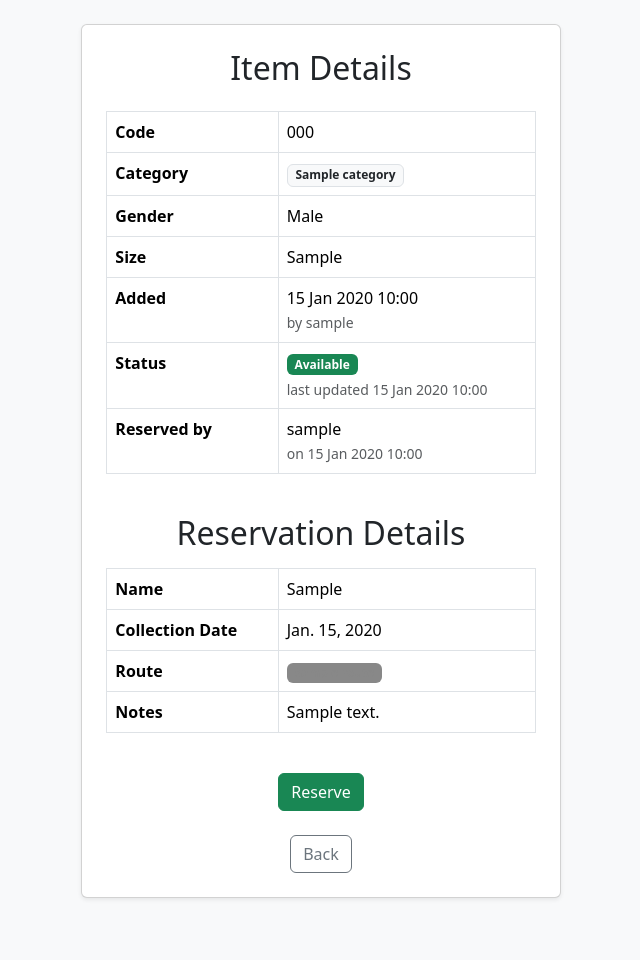
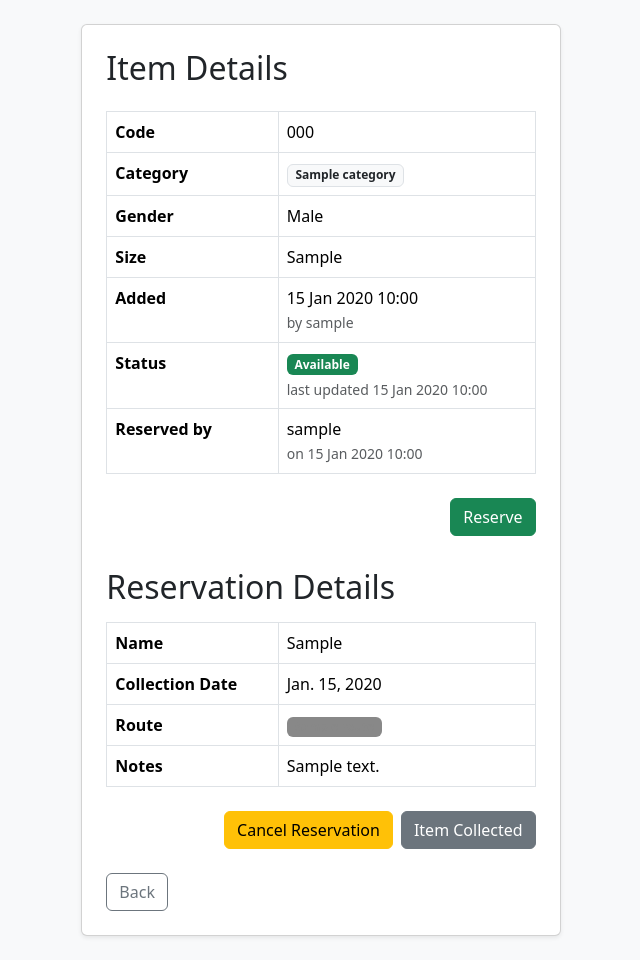
Before and after one commit to jtvandijk/uos-inventorymanager, a Django app: page /inventory/item/1/ in a window 1280 px wide. Shown: the whole page, without its empty margins (319-959 px from the left). Before the commit the page ends 899 px from the top, so only its background shows below. Run offline with Django 5.2, Linux system fonts and the light colour scheme; a user stored in the database is signed in; tables that the repository leaves empty hold one stand-in row (values such as "Sample post").

Commit message:
update buttons, improve UX on cancel reservation based on user permission

```diff
--- a/inventory/templates/inventory/view_item.html
+++ b/inventory/templates/inventory/view_item.html
@@ -18,8 +18,16 @@
 
             <div class="card shadow-sm p-4">
 
-                <!-- Title -->
-                <h2 class="text-center mb-4">Item Details</h2>
+                <!-- Title + Edit -->
+                <div class="d-flex justify-content-between align-items-center mb-4">
+                    <h2 class="mb-0">Item Details</h2>
+                    {% if is_admin %}
+                    <a href="{% url 'edit_item' item.id %}?next={{ next }}"
+                       class="btn btn-outline-secondary btn-sm">
+                        Edit
+                    </a>
+                    {% endif %}
+                </div>
 
                 <!-- Main Info -->
                 <table class="table table-bordered mb-3">
@@ -110,10 +118,34 @@
 
                 </table>
 
+                <!-- Item-level actions -->
+                {% if item.status == "available" %}
+                <div class="d-flex justify-content-end mt-2 mb-2">
+                    <a href="{% url 'reserve_item' item.id %}?next={{ next }}"
+                       class="btn btn-success">
+                        Reserve
+                    </a>
+                </div>
+                {% elif item.status == "reserved" and is_admin %}
+                <div class="d-flex justify-content-end mt-2 mb-2">
+                    <a href="{% url 'pack_item' item.id %}?next={{ next }}"
+                       class="btn btn-primary">
+                        Mark as Packed
+                    </a>
+                </div>
+                {% elif item.status == "packed" and is_admin %}
+                <div class="d-flex justify-content-end mt-2 mb-2">
+                    <a href="{% url 'pack_item' item.id %}?next={{ next }}"
+                       class="btn btn-outline-primary">
+                        Mark as Unpacked
+                    </a>
+                </div>
+                {% endif %}
+
 
                 <!-- Reservation Details -->
                 {% if reservation %}
-                <h2 class="text-center mt-4 mb-3">Reservation Details</h2>
+                <h2 class="mt-4 mb-3">Reservation Details</h2>
 
                 <table class="table table-bordered">
                     <colgroup>
@@ -149,58 +181,36 @@
                         <td>{{ reservation.notes|default:"-" }}</td>
                     </tr>
                 </table>
+
+                <!-- Reservation-level actions -->
+                <div class="d-flex justify-content-end gap-2 mt-2">
+                    {% if is_admin or reservation.reserved_by == request.user %}
+                    <button class="btn btn-warning"
+                            data-bs-toggle="modal"
+                            data-bs-target="#cancelModal">
+                        Cancel Reservation
+                    </button>
+                    {% endif %}
+                    <a href="{% url 'collect_item' item.id %}?next={{ next }}"
+                       class="btn btn-secondary">
+                        Item Collected
+                    </a>
+                </div>
                 {% endif %}
 
 
-                <!-- Actions -->
-                <div class="d-flex justify-content-center gap-2 mt-4 flex-wrap">
-
-                    {% if item.status == "available" %}
-                        <a href="{% url 'reserve_item' item.id %}?next={{ next }}"
-                           class="btn btn-success">
-                            Reserve
-                        </a>
-                    {% endif %}
-
-                    {% if item.status == "reserved" %}
-                        <a href="{% url 'pack_item' item.id %}?next={{ next }}"
-                           class="btn btn-outline-primary">
-                            Mark as Packed
-                        </a>
-                    {% elif item.status == "packed" %}
-                        <a href="{% url 'pack_item' item.id %}?next={{ next }}"
-                           class="btn btn-primary">
-                            Mark as Unpacked
-                        </a>
-                    {% endif %}
-
-                    {% if item.status == "reserved" or item.status == "packed" %}
-                        <a href="{% url 'cancel_reservation' item.id %}?next={{ next }}"
-                           class="btn btn-warning">
-                            Cancel Reservation
-                        </a>
-                        <a href="{% url 'collect_item' item.id %}?next={{ next }}"
-                           class="btn btn-dark">
-                            Mark as Collected
-                        </a>
-                    {% endif %}
-
+                <!-- Footer: Back + Delete -->
+                <div class="d-flex justify-content-between align-items-center mt-4">
+                    <a href="{{ next }}" class="btn btn-outline-secondary">
+                        Back
+                    </a>
                     {% if is_admin %}
-                    <button class="btn btn-danger"
+                    <button class="btn btn-outline-danger btn-sm"
                             data-bs-toggle="modal"
                             data-bs-target="#deleteModal">
                         Delete
                     </button>
                     {% endif %}
-
-                </div>
-
-
-                <!-- Back — returns to wherever the user came from (volunteer or admin) -->
-                <div class="text-center mt-4">
-                    <a href="{{ next }}" class="btn btn-outline-secondary">
-                        Back
-                    </a>
                 </div>
 
             </div>
@@ -208,6 +218,39 @@
         </div>
     </div>
 </div>
+
+
+<!-- Cancel Reservation Modal -->
+{% if reservation %}
+<div class="modal fade" id="cancelModal" tabindex="-1">
+    <div class="modal-dialog">
+        <div class="modal-content">
+
+            <div class="modal-header">
+                <h5 class="modal-title">Cancel Reservation</h5>
+                <button class="btn-close" data-bs-dismiss="modal"></button>
+            </div>
+
+            <div class="modal-body">
+                Are you sure you want to cancel the reservation for
+                <strong>{{ reservation.person }}</strong>?<br>
+                <span class="text-muted small">The item will become available again.</span>
+            </div>
+
+            <div class="modal-footer">
+                <button class="btn btn-secondary" data-bs-dismiss="modal">
+                    Keep Reservation
+                </button>
+                <a href="{% url 'cancel_reservation' item.id %}?next={{ next }}"
+                   class="btn btn-warning">
+                    Yes, Cancel It
+                </a>
+            </div>
+
+        </div>
+    </div>
+</div>
+{% endif %}
 
 
 <!-- Delete Modal -->
--- a/inventory/urls.py
+++ b/inventory/urls.py
@@ -5,6 +5,7 @@ from .views import (
     inventory_view,
     get_sizes,
     reserve_item,
+    edit_item,
     delete_item,
     add_item,
     add_item_confirm,
@@ -32,6 +33,7 @@ urlpatterns = [
     # Item Actions
     # ---------------------------
     path("item/<int:item_id>/", view_item, name="view_item"),
+    path("item/<int:item_id>/edit/", edit_item, name="edit_item"),
     path("reserve/<int:item_id>/", reserve_item, name="reserve_item"),
     path("cancel/<int:item_id>/", cancel_reservation, name="cancel_reservation"),
     path("pack/<int:item_id>/", pack_item, name="pack_item"),
--- a/inventory/views.py
+++ b/inventory/views.py
@@ -8,7 +8,7 @@ from django.utils import timezone
 from django.contrib import messages
 
 from .models import Category, SizeOption, Item, Reservation, Route
-from .forms import ItemForm, ReservationForm
+from .forms import ItemForm, ItemEditForm, ReservationForm
 
 import re
 
@@ -134,7 +134,7 @@ def view_item(request, item_id):
 
     reservation = Reservation.objects.filter(
         item=item,
-        status="reserved"
+        status__in=["reserved", "packed"],
     ).first()
 
     next_url = request.GET.get("next", "/inventory/")
@@ -312,6 +312,32 @@ def add_item_confirm(request):
 
 @user_passes_test(is_admin)
 @login_required
+def edit_item(request, item_id):
+    item = get_object_or_404(Item, id=item_id)
+    next_url = request.GET.get("next") or request.POST.get("next") or "/inventory/"
+
+    if request.method == "POST":
+        form = ItemEditForm(request.POST, instance=item)
+        if form.is_valid():
+            updated = form.save(commit=False)
+            updated.updated_at = timezone.now()
+            updated.save()
+            messages.success(request, f"Item {item.code} updated.")
+            from django.urls import reverse
+            return redirect(f"{reverse('view_item', args=[item_id])}?next={next_url}")
+    else:
+        form = ItemEditForm(instance=item)
+
+    context = {
+        "form": form,
+        "item": item,
+        "next": next_url,
+    }
+    return render(request, "inventory/edit_item.html", add_role_context(request, context))
+
+
+@user_passes_test(is_admin)
+@login_required
 def delete_item(request, item_id):
     item = get_object_or_404(Item, id=item_id)
     item.delete()
```
Also changed, not shown: inventory/forms.py (+16 -0 lines), inventory/templates/inventory/edit_item.html (added, +109 -0 lines).
